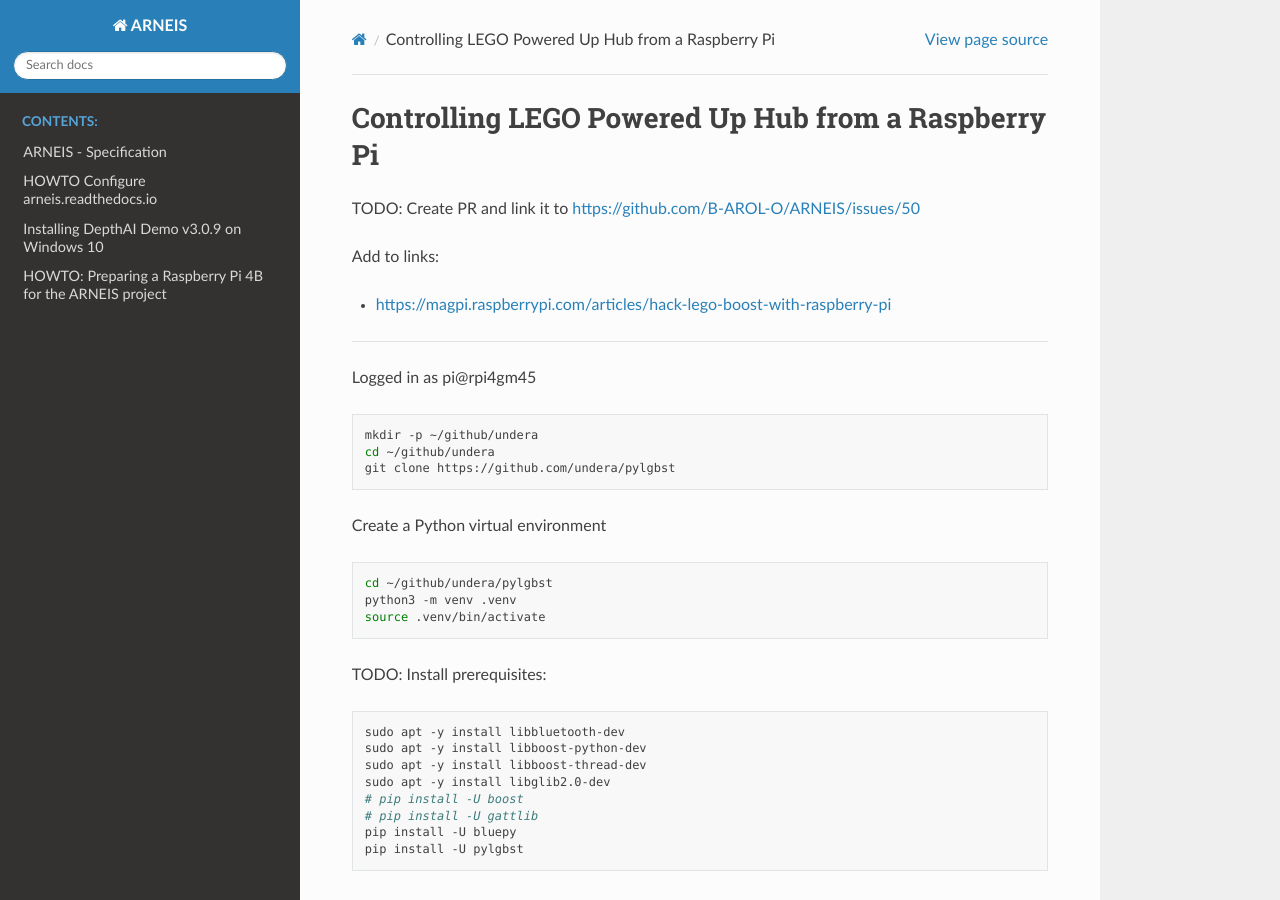
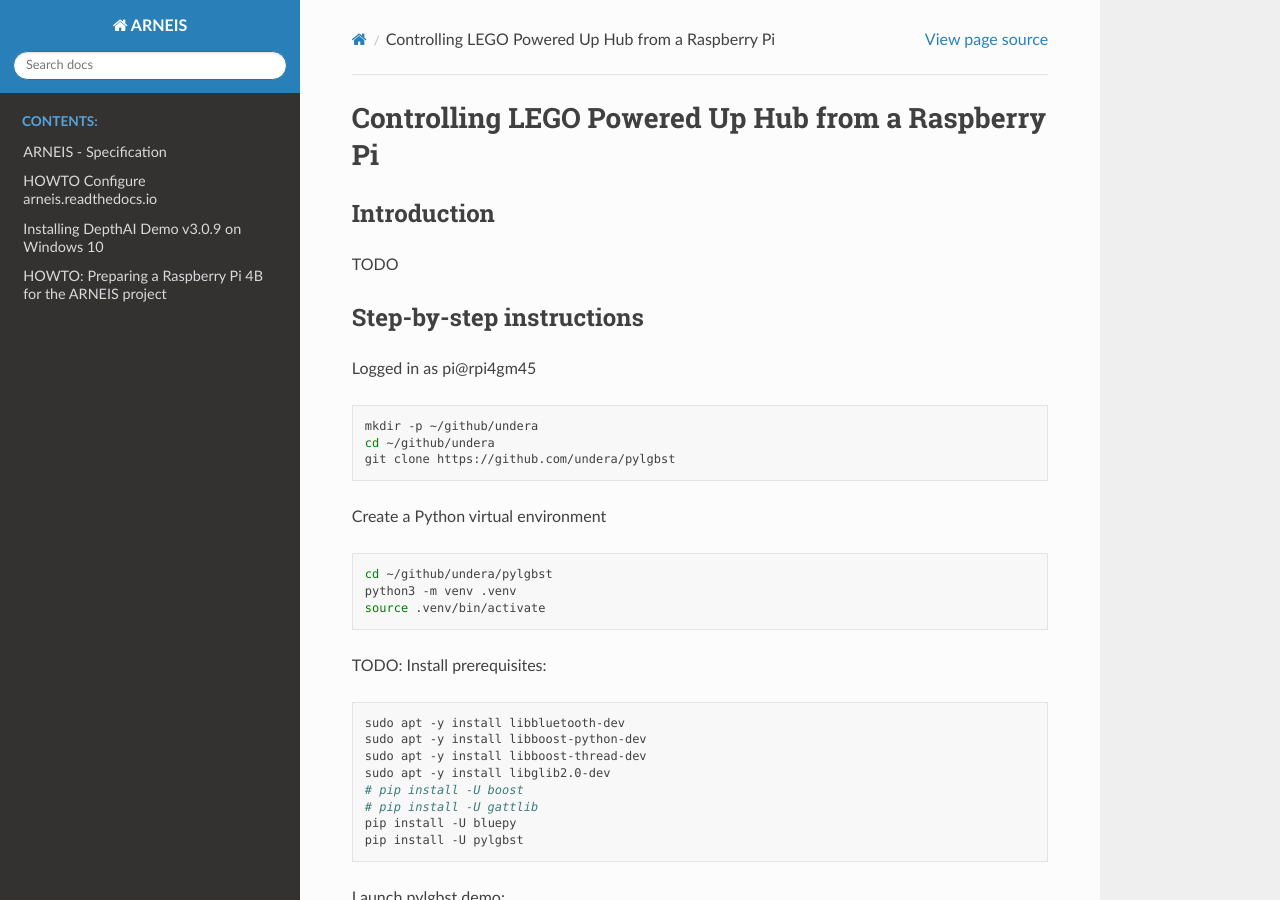
Before and after one commit to B-AROL-O/ARNEIS, a Sphinx documentation site: the page built from docs/howto/howto-configure-rpi-poweredup.md, in a window 1280 px wide and 900 px high. Built offline with Sphinx 7.4.7 and the Read the Docs theme 2.0.0, drawn with Linux system fonts in a browser that asks for light colours.

Commit message:
Update howto-configure-rpi-poweredup.md

```diff
--- a/docs/howto/howto-configure-rpi-poweredup.md
+++ b/docs/howto/howto-configure-rpi-poweredup.md
@@ -1,12 +1,10 @@
 # Controlling LEGO Powered Up Hub from a Raspberry Pi
 
-TODO: Create PR and link it to <https://github.com/B-AROL-O/ARNEIS/issues/50>
+## Introduction
 
-Add to links:
+TODO
 
-* <https://magpi.raspberrypi.com/articles/hack-lego-boost-with-raspberry-pi>
-
-<hr>
+## Step-by-step instructions
 
 <!-- (2022-01-27 16:45 CET) -->
 
```
